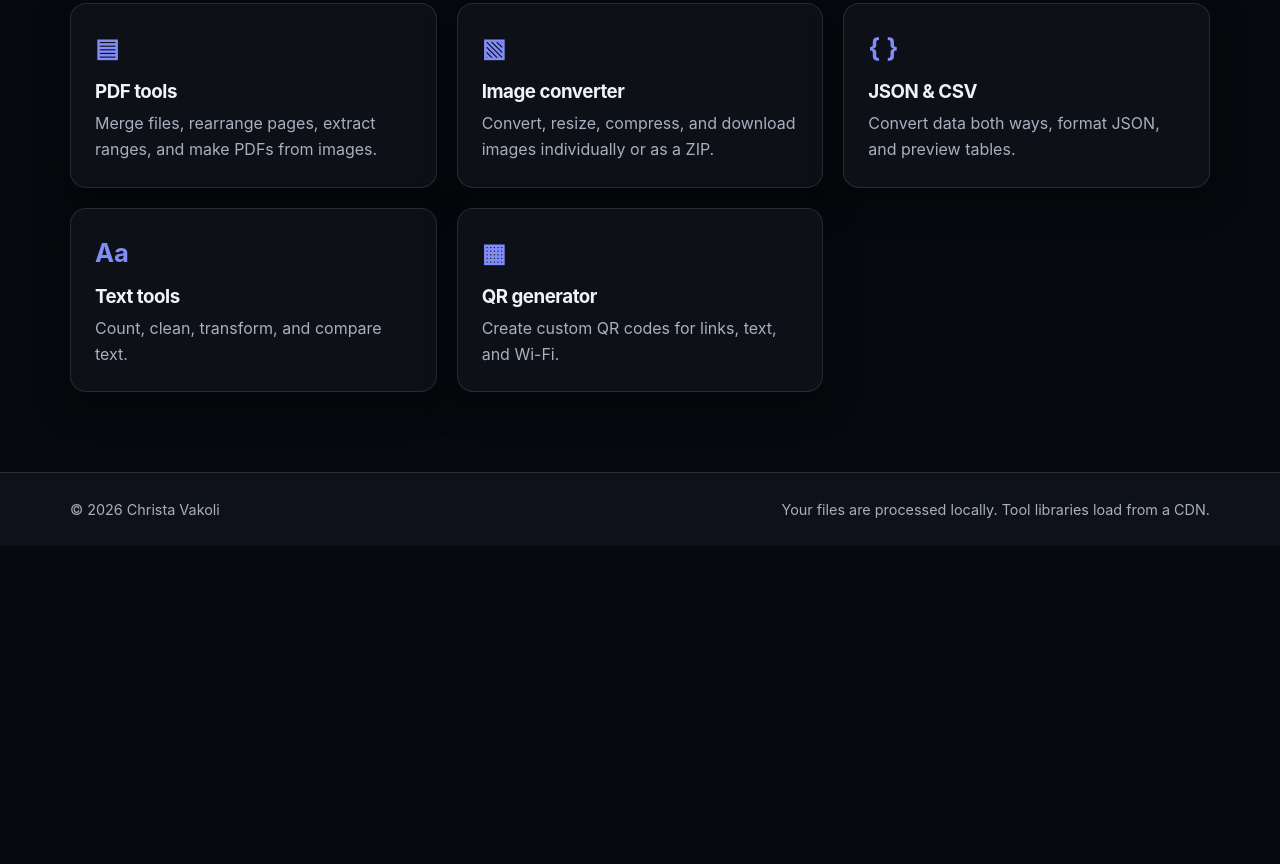
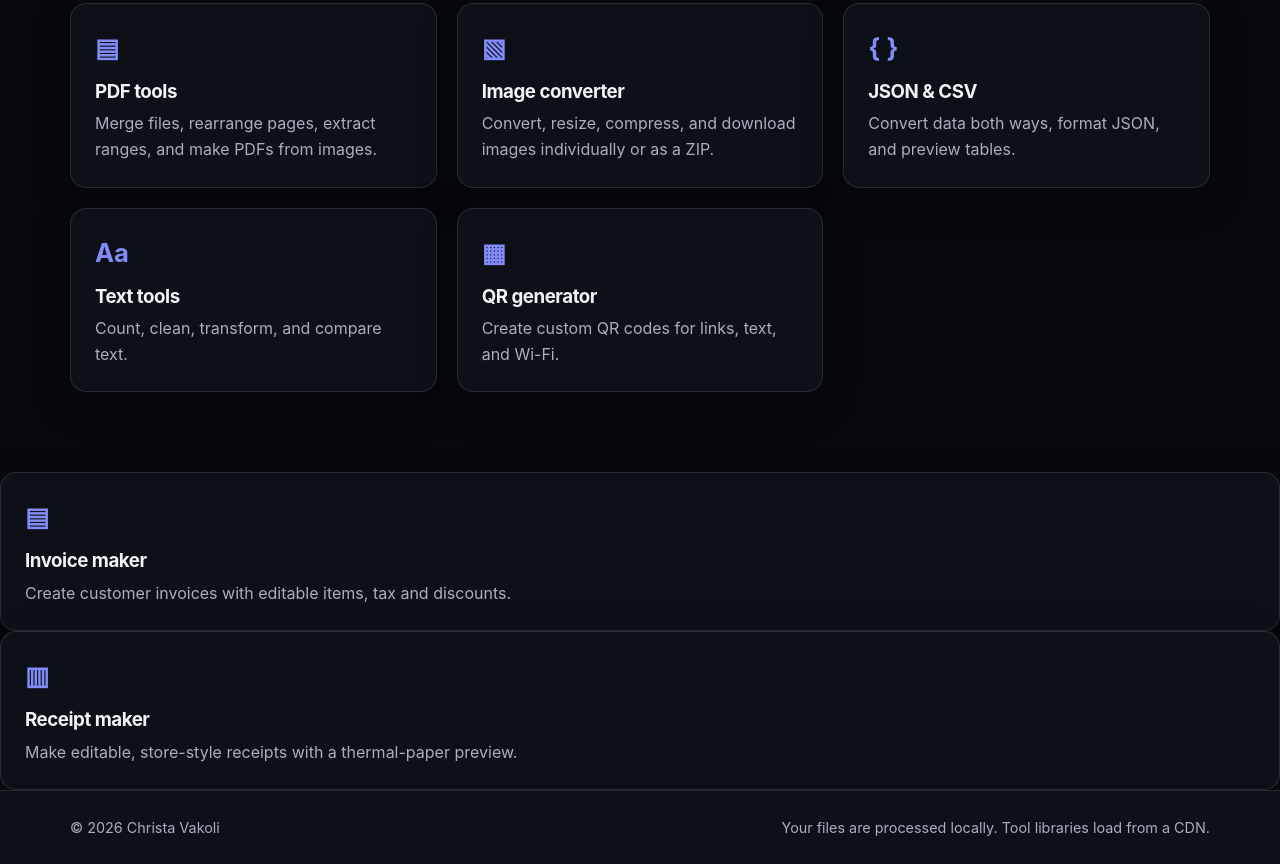
Before and after one commit to christavakoli/christavakoli.github.io, a plain HTML site: page tools/index.html in a window 1280 px wide. Shown: the part 558-1422 px from the top of the page. Before the commit the page ends 1104 px from the top, so only its background shows below. Drawn offline with Linux system fonts and the light colour scheme.

Commit message:
Update index.html

```diff
--- a/tools/index.html
+++ b/tools/index.html
@@ -84,6 +84,20 @@
     </section>
   </main>
 
+<a class="tool-card panel" href="./invoice-maker.html"
+   data-search="invoice maker billing customer line items tax discount print pdf">
+  <span class="card-icon" aria-hidden="true">▤</span>
+  <h3>Invoice maker</h3>
+  <p>Create customer invoices with editable items, tax and discounts.</p>
+</a>
+
+<a class="tool-card panel" href="./receipt-maker.html"
+   data-search="receipt maker store thermal paper barcode items tax print pdf">
+  <span class="card-icon" aria-hidden="true">▥</span>
+  <h3>Receipt maker</h3>
+  <p>Make editable, store-style receipts with a thermal-paper preview.</p>
+</a>
+
   <div id="tools-footer"></div>
 
   <script>
```
